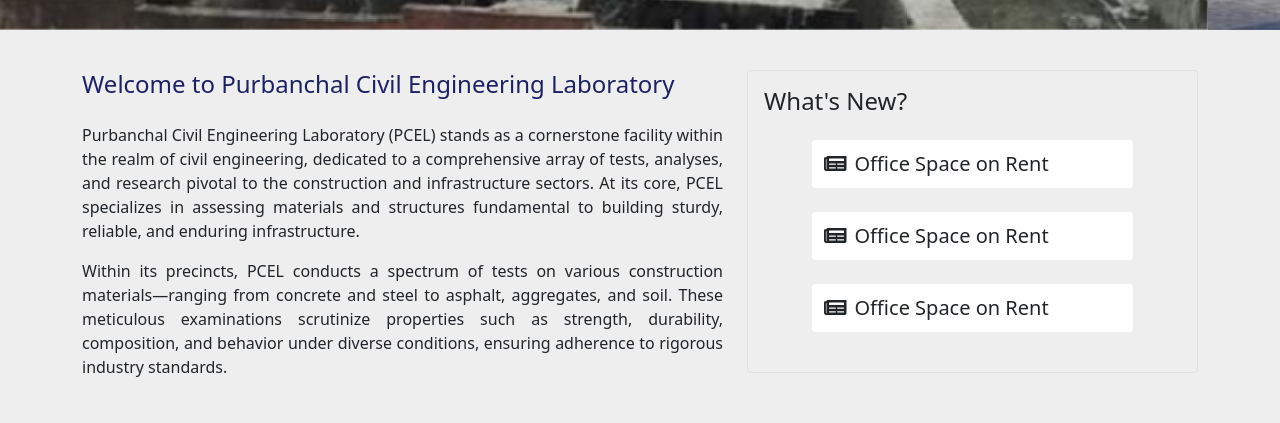
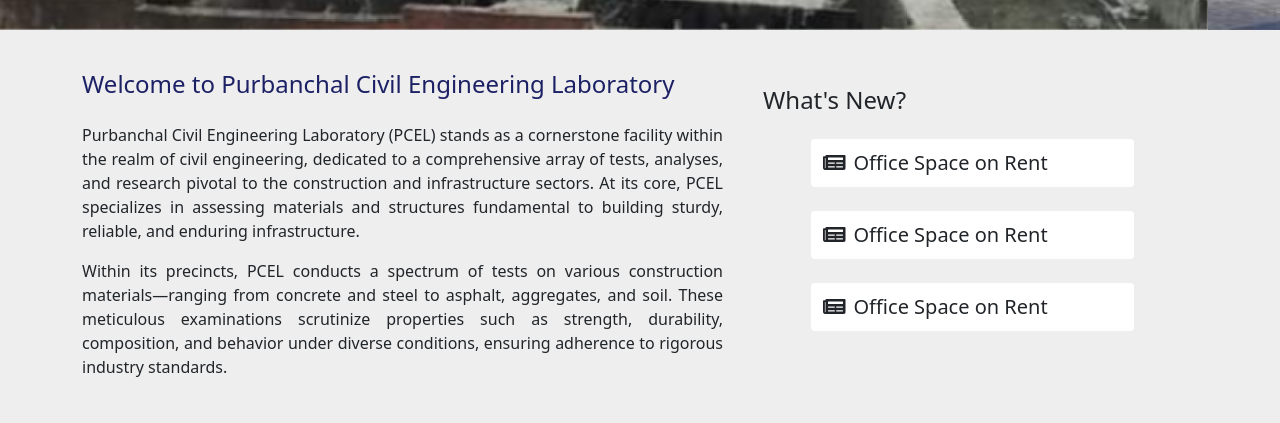
Before and after one commit to TheMidnight1/template, a plain HTML site: page homePage/index.html in a window 1280 px wide. Shown: the part 715-1138 px from the top of the page. Drawn offline with nearby package versions, Linux system fonts and the light colour scheme.

Commit message:
first commit

```diff
--- a/homePage/index.html
+++ b/homePage/index.html
@@ -208,7 +208,7 @@
                     </div>
                 </div>
                 <div class="col-md-5">
-                    <div class="rounded border p-3">
+                    <div class="rounded  p-3">
                         <h4 class="side-text">What's New?</h4>
 
                         <!-- Item 1 -->
```
